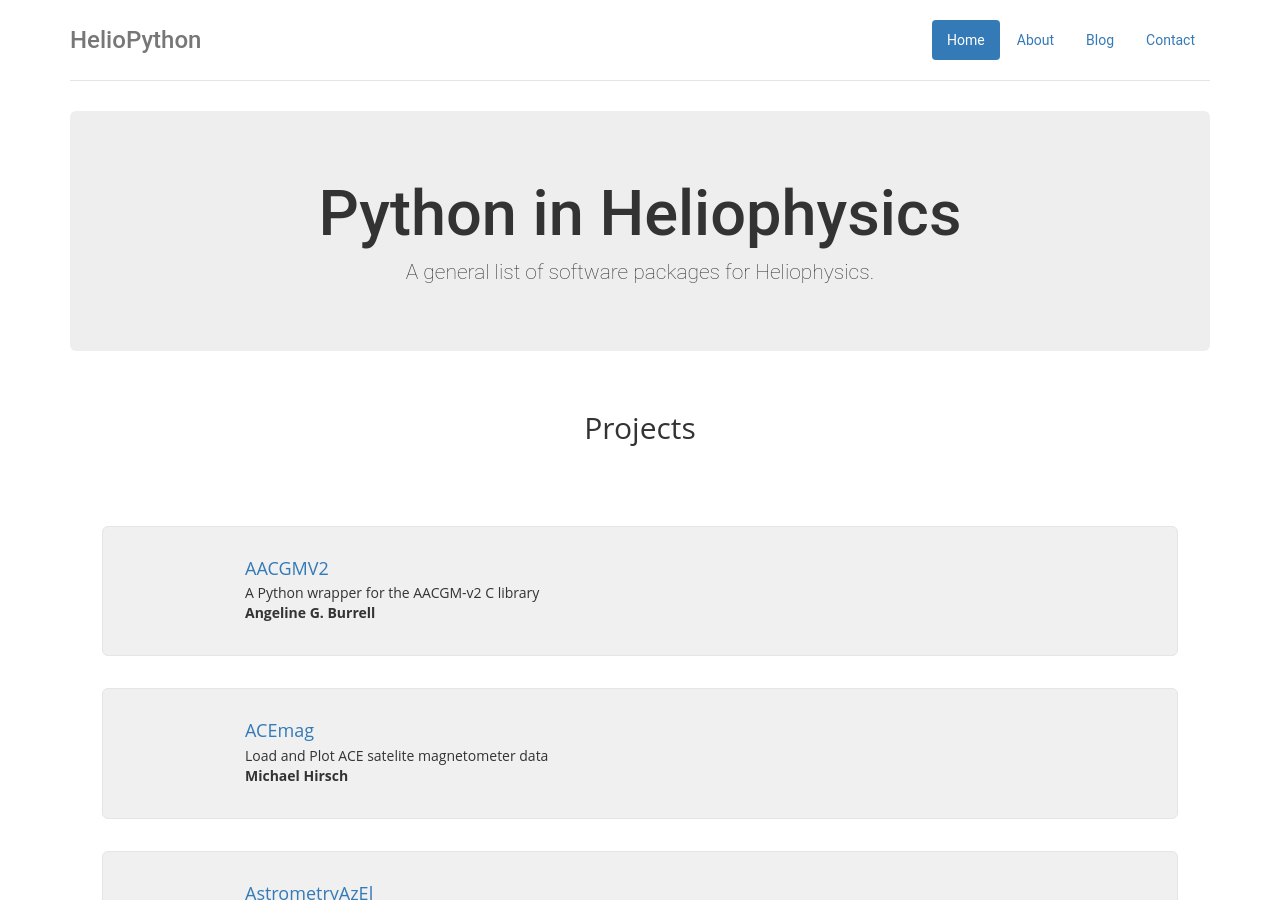
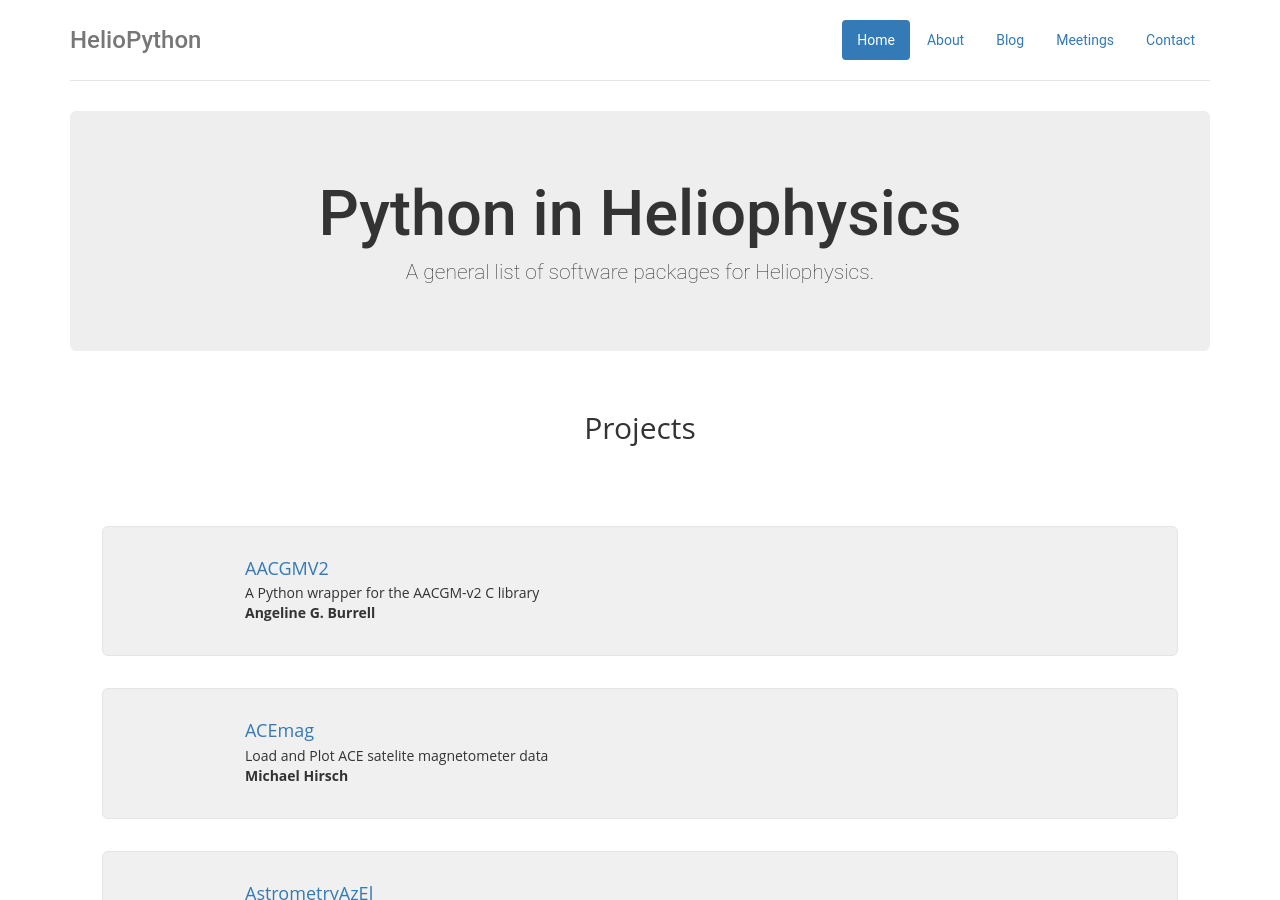
Before and after one commit to heliophysicsPy/heliophysicsPy.github.io, a Jekyll site: the page built from index.html, in a window 1280 px wide and 900 px high. Built offline with Jekyll 4.4.1, drawn with Linux system fonts in a browser that asks for light colours.

Commit message:
Update header.html

```diff
--- a/_includes/header.html
+++ b/_includes/header.html
@@ -4,6 +4,7 @@
             <li role="presentation" class="active"><a href="/">Home</a></li>
             <li role="presentation"><a href="/about">About</a></li>
             <li role="presentation"><a href="/blog">Blog</a></li>
+            <li role="presentation"><a href="/meetings">Meetings</a></li>
             <li role="presentation"><a href="/contact">Contact</a></li>
           </ul>
         </nav>
```
